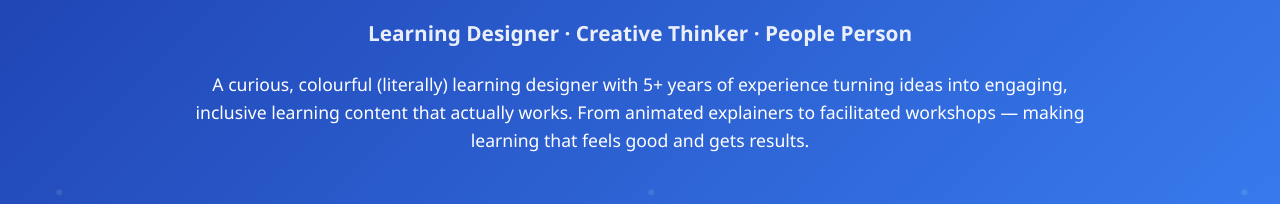
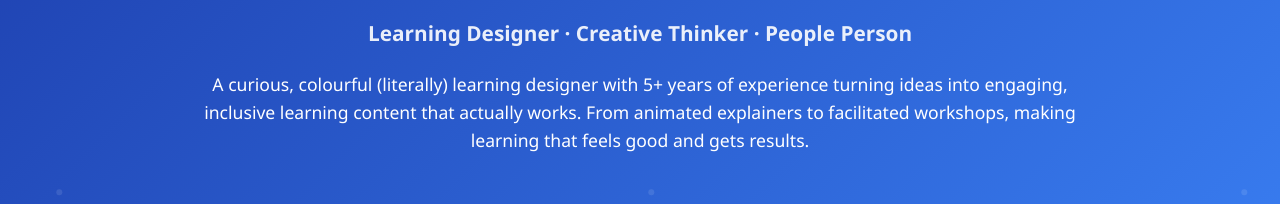
Before and after one commit to Helen-Cartmel/GitHub.io, a plain HTML site: page index.html in a window 1280 px wide. Shown: the part 163-367 px from the top of the page. Drawn offline with Linux system fonts and the light colour scheme.

Commit message:
Update index.html

```diff
--- a/index.html
+++ b/index.html
@@ -14,7 +14,7 @@
         body {
             font-family: 'Segoe UI', Tahoma, Geneva, Verdana, sans-serif;
             line-height: 1.6;
-            background: linear-gradient(135deg, #f5f3ff 0%, #ede9fe 100%);
+            background: linear-gradient(135deg, f0f9ff 0%, #ede9fe 100%);
             color: #374151;
         }
 
@@ -595,7 +595,7 @@
             <div class="hero-content fade-in">
                 <h1>Helen Cartmel</h1>
                 <p class="tagline">Learning Designer · Creative Thinker · People Person</p>
-                <p class="subtitle">A curious, colourful (literally) learning designer with 5+ years of experience turning ideas into engaging, inclusive learning content that actually works. From animated explainers to facilitated workshops — making learning that feels good and gets results.</p>
+                <p class="subtitle">A curious, colourful (literally) learning designer with 5+ years of experience turning ideas into engaging, inclusive learning content that actually works. From animated explainers to facilitated workshops, making learning that feels good and gets results.</p>
 
                 <div class="awards-banner">
                     🏆 Litha L&D Person of the Year 2023 · LPI Learning Culture Silver Winner
```
